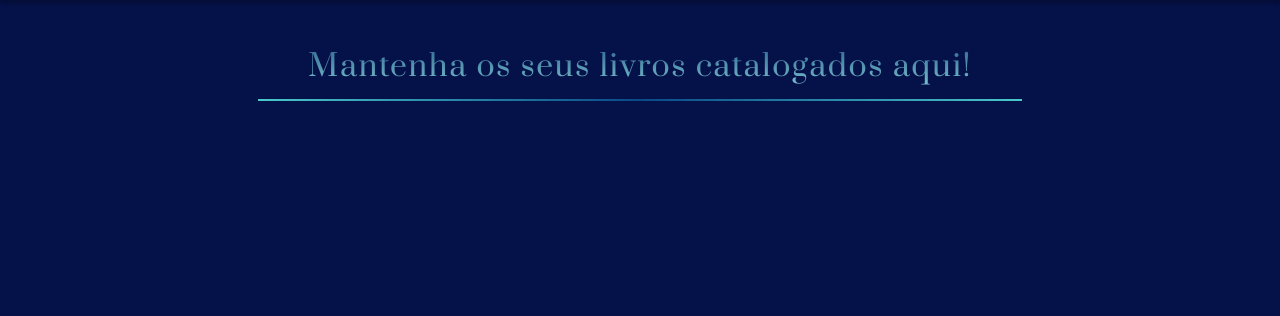
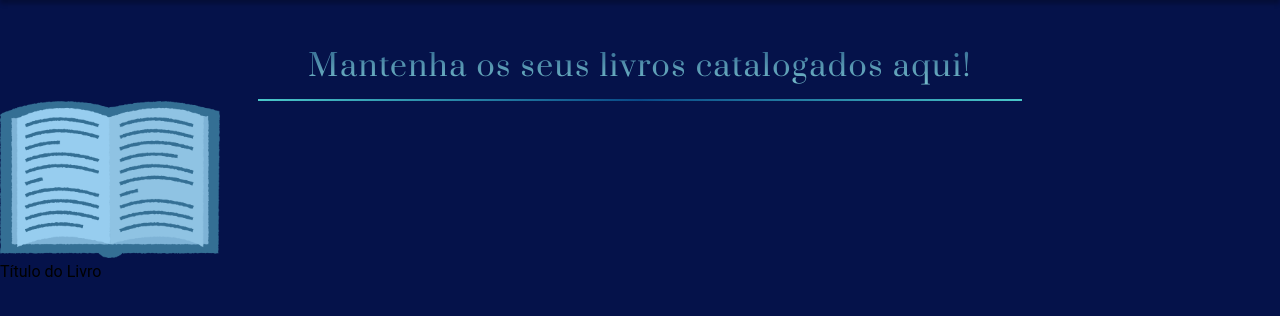
Before and after one commit to VictorGM01/book_manager, a Django app: page / in a window 1280 px wide. Shown: the part 134-450 px from the top of the page. Run offline with Django 4.2, Linux system fonts and the light colour scheme.

Commit message:
Adiciona estrutura HTML dos blocos de livros

```diff
--- a/app_gerenciador_de_livros/templates/index.html
+++ b/app_gerenciador_de_livros/templates/index.html
@@ -68,6 +68,21 @@
         <h1 class="titulo">Mantenha os seus livros catalogados aqui!</h1>
         <div class="titulo__sublinhado"></div>
       </section>
+
+      <section class="bloco-livros">
+        <section class="conteudo-livro">
+          <div class="conteudo-livro__caixa">
+            <img
+              src="/gerenciador_de_livros/static/assets/img/ilustracao-livros.png"
+              alt="Imagem de capa do Livro"
+              class="conteudo-livro__caixa-imagem"
+              width="220"
+            />
+            <div class="conteudo-livro__caixa-linha"></div>
+            <div class="conteudo-livro__caixa-titulo">Título do Livro</div>
+          </div>
+        </section>
+
     </main>
   </body>
 </html>
```
